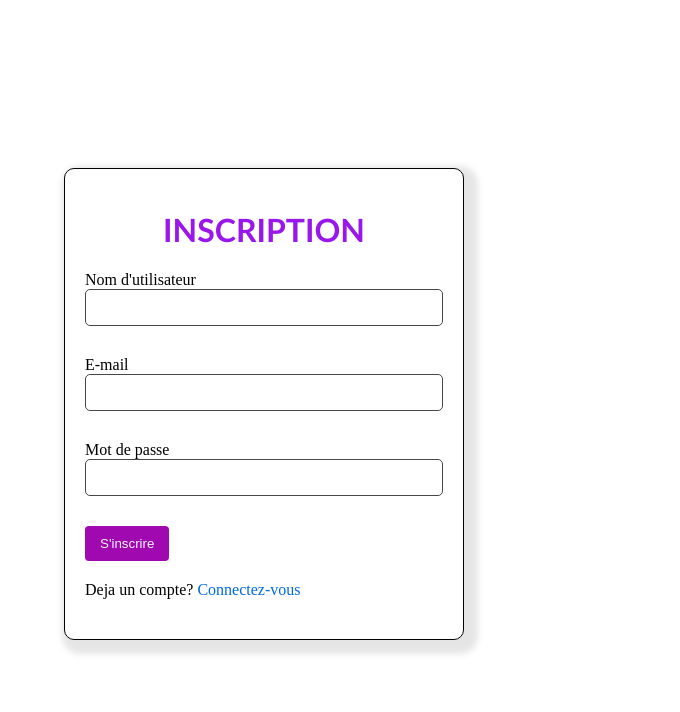
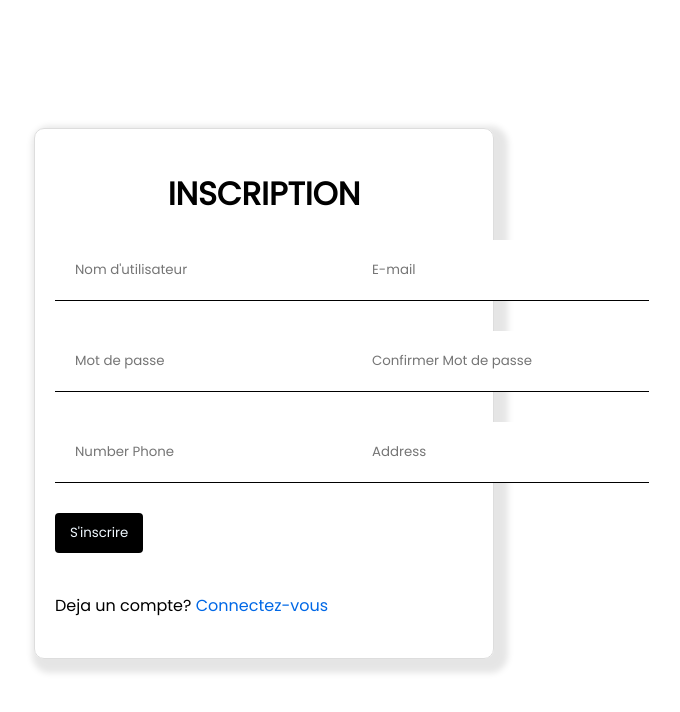
Before and after one commit to Zakaria12e/Ecom-website, a PHP site: page /signup.php in a window 1280 px wide. Shown: the top 712 px of the page, without its empty margins (376-1056 px from the left). Run offline with PHP 8.4, Linux system fonts and the light colour scheme.

Commit message:
modifier authentification pages and tickets

```diff
--- a/Panier.php
+++ b/Panier.php
@@ -29,6 +29,7 @@
 <nav class="navbar">
 
      <a href="home.php">Home</a>
+     <a href="#Payment">Payment</a>
      <a href="support.php">Support</a>
      <a href="Profile.php"> <?php echo $_SESSION['username'];?></a>
 
@@ -159,7 +160,7 @@
     $totalRow = mysqli_fetch_assoc($totalResult);
    $_SESSION['totale'] = $total = $totalRow['total'];
    if( $total != 0){
-   echo '<div>';
+   echo '<div id="Payment">';
 
         echo'<div style="text-align: center; margin-top:40px;"><h1><b>Shipping Address</h1></b><br></div>';
 
--- a/authentification.css
+++ b/authentification.css
@@ -1,42 +1,47 @@
+@import url('https://fonts.googleapis.com/css?family=Poppins');
+*{
+
+    text-decoration: none;
+    box-sizing: border-box;
+    outline: none;
+    font-family: 'Poppins';
+}
 .container{
-    max-width: 400px;
+    max-width: 500px;
     margin: 0 auto;
     padding: 20px;
   }
   form{
     background: transparent;
     padding: 20px;
-    border: 1px  solid  rgb(0, 0, 0);
+    border: 1px  solid  rgb(221, 221, 221);
     border-radius: 10px;
     margin-top: 20px;
     box-shadow: 6px 6px 6px 8px rgba(0, 0, 0, 0.1);
-    margin-top: 140px;
+    margin-top: 100px;
   }
 
   .form-control {
-    padding: 10px;
-    border: 1px solid #484646;
-    border-radius: 5px;
+    padding: 20px;
+    border: none;
+    border-bottom: 1px solid black ;
     margin-bottom: 10px;
-    width: 100%;
-    box-sizing: border-box;
-    background: transparent;
-    backdrop-filter: blur(10px);
   }
   .form-group {
     margin-bottom: 20px;
 }
   .btn {
     color: aliceblue;
-    background-color:#9f09af;
+    background-color:#000000;
     padding: 10px 15px;
     border: none;
     border-radius: 4px;
     cursor: pointer;
+    margin-bottom: 20px;
 }
 
 .btn:hover {
-    background-color: #a01eaf;
+    background-color: #383738;
 }
 div.confirmationmsg{
     border: 1px solid green;
@@ -63,8 +68,8 @@ div.confirmationmsg{
 
       .title{
         text-align: center;
-        font-family:'Trebuchet MS', 'Lucida Sans Unicode', 'Lucida Grande', 'Lucida Sans', Arial, sans-serif;
-        color:rgb(154, 23, 235)
+
+
       }
       a{
         text-decoration: none;
--- a/mes_tickets.php
+++ b/mes_tickets.php
@@ -49,6 +49,7 @@ $result = mysqli_query($con,$query);
         <th>Client Name</th>
         <th>Client Email</th>
         <th>Message</th>
+        <th>Created At</th>
         <th>Ticket status</th>
         <th>Reponse</th>
 </tr>
@@ -63,6 +64,7 @@ while ($row = mysqli_fetch_assoc($result)) {
         <td><?php echo $row['name'];?></td>
         <td><?php echo $row['email'];?></td>
         <td><?php echo $row['message'];?></td>
+        <td><?php echo $row['created_at'];?></td>
 
         <td>
          <?php
--- a/script.js
+++ b/script.js
@@ -14,8 +14,11 @@
      //sign up msgs
      let signuperr = document.getElementById('signuperr');
      let signupconf = document.getElementById('signupconf');
-     setTimeout(function() { signuperr.classList.add('hide-message');} , 3000);
-     setTimeout(function() { signupconf.classList.add('hide-message');} , 3000);
+     setTimeout(function() { signuperr.classList.add('hide-message');} , 2500);
+     setTimeout(function() { signupconf.classList.add('hide-message');} , 2500);
+
+     let confPassworderr = document.getElementById('passwordconferr');
+     setTimeout(function() { confPassworderr.classList.add('hide-message');} , 2500);
 
       //add product msg
 
--- a/signup.php
+++ b/signup.php
@@ -19,6 +19,9 @@
                       $username = $_POST['username'];
                       $email = $_POST['email'];
                       $password = password_hash($_POST['password'],PASSWORD_DEFAULT) ;
+                      $PhoneNumber = $_POST['Numberhone'];
+                      $Address = $_POST['Address'];
+                      $confPassword = password_hash($_POST['confpassword'],PASSWORD_DEFAULT) ;
 
                       // Vérification de l'adresse e-mail unique
                       $verify_query = mysqli_query($con,"SELECT Email FROM clients WHERE Email='$email'");
@@ -27,33 +30,55 @@
                           echo "<div id='signuperr' class='erreurmsg'>
                                     <p>Cet e-mail est déjà utilisé, veuillez en choisir un autre !</p>
                                 </div>";
-                      } else {
-                          mysqli_query($con,"INSERT INTO clients(Username,Email,Password) VALUES('$username','$email','$password')") or die("Erreur");
+                      }
+                      else {
+                        if($_POST['password'] === $_POST['confpassword'])
+                        {
+                             mysqli_query($con,"INSERT INTO clients(Username,Email,Password,Address,PhoneNumber) VALUES('$username','$email','$password','$Address','$PhoneNumber')") or die("Erreur");
 
                           echo "<div id='signupconf' class='confirmationmsg'>
                                     <p>Inscription réussie !</p>
                                 </div>";
+                        }
+                        else{
+                            echo "<div id='passwordconferr' class='erreurmsg'>
+                            <p>Probleme de confirmation de mot de passe</p>
+                        </div>";
+                        }
+
                       }
-                  } else {}
+                  }
                 ?>
 
                 <form action="" method="post">
 
                      <h1 class="title">INSCRIPTION</h1>
+                     <div style="display: flex;  justify-content: space-between;">
                     <div class="form-group">
-                        <label for="username" >Nom d'utilisateur</label>
-                        <input type="text" name="username" id="username" class="form-control" autocomplete="off" required>
+                        <input type="text" name="username" id="username" class="form-control" autocomplete="off" required placeholder="Nom d'utilisateur">
                     </div>
 
                     <div class="form-group">
-                        <label for="email" >E-mail</label>
-                        <input type="text" name="email" id="email" class="form-control"  autocomplete="off" required>
+                        <input type="text" name="email" id="email" class="form-control"  autocomplete="off" required placeholder="E-mail">
+                    </div>
+                    </div>
+                    <div style="display: flex;  justify-content: space-between;">
+                    <div class="form-group">
+                        <input type="password" name="password" id="password" class="form-control" autocomplete="off" required placeholder="Mot de passe">
+                    </div>
+                    <div class="form-group">
+                        <input type="password" name="confpassword" id="confpassword" class="form-control" autocomplete="off" required placeholder="Confirmer Mot de passe">
+                    </div>
+                    </div>
+                    <div style="display: flex;  justify-content: space-between;">
+                         <span class="form-group">
+                        <input type="text" name="Numberhone" id="numphone" class="form-control" autocomplete="off" required placeholder="Number Phone">
+                    </span>
+                    <span class="form-group">
+                        <input type="text" name="Address" id="address" class="form-control" autocomplete="off" required placeholder="Address">
+                    </span>
                     </div>
 
-                    <div class="form-group">
-                        <label for="password">Mot de passe</label>
-                        <input type="password" name="password" id="password" class="form-control" autocomplete="off" required>
-                    </div>
 
                     <div class="form-group">
                         <button class="btn" type="submit" name="submit">S'inscrire</button>
@@ -65,6 +90,6 @@
             </div>
         </div>
     </div>
-
+    <script src="script.js"></script>
 </body>
 </html>
--- a/tickets.php
+++ b/tickets.php
@@ -47,6 +47,7 @@ else{
                <th>Client Name</th>
                <th>Client Email</th>
                <th>Message</th>
+               <th>Created At</th>
                <th>Ticket status</th>
                <th colspan="2">action</th>
        </tr>
@@ -61,6 +62,7 @@ else{
                <td><?php echo $row['name'];?></td>
                <td><?php echo $row['email'];?></td>
                <td><?php echo $row['message'];?></td>
+               <td><?php echo $row['created_at'];?></td>
 
                <td>
                 <?php
```
Also changed, not shown: Admin0.css (+5 -2 lines), home.php (+3 -9 lines), login.php (+18 -6 lines).
